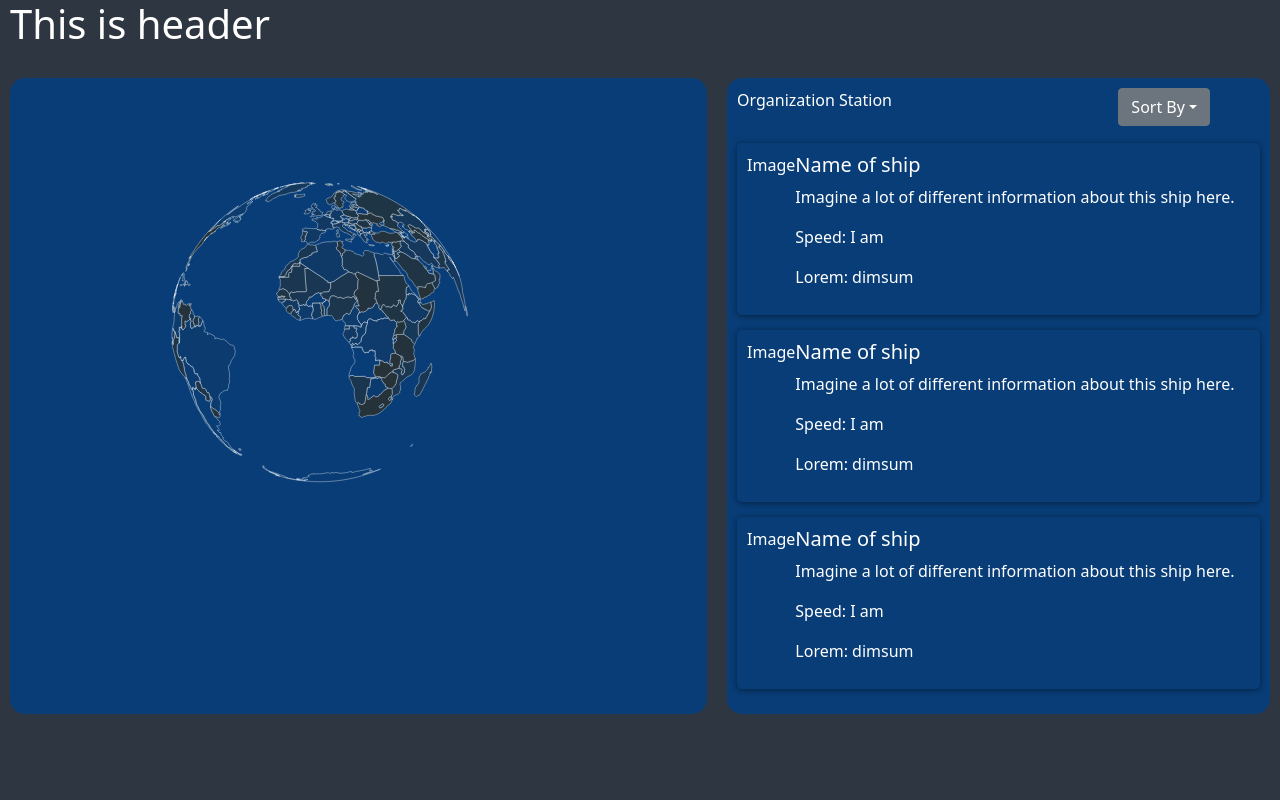
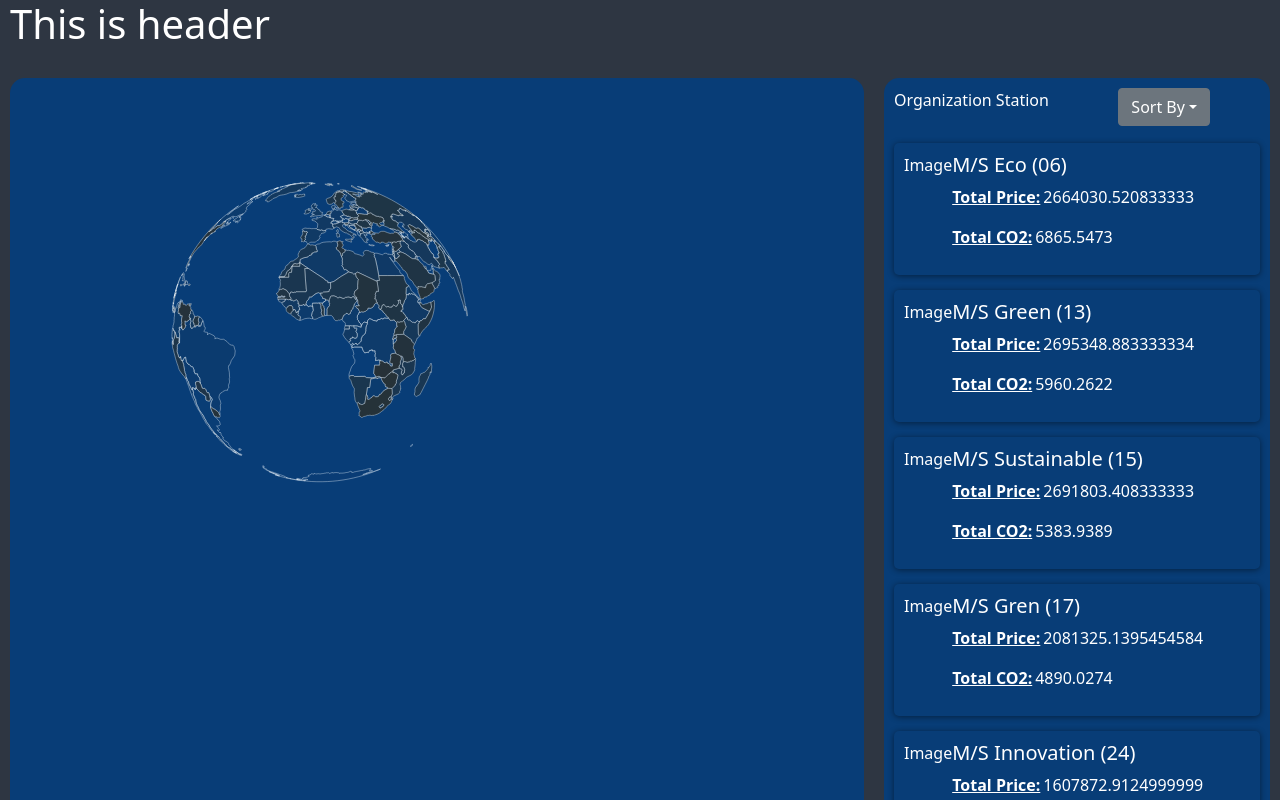
Before and after one commit to haved/Veracity7, a React (Create React App) app: page / in a window 1280 px wide. Shown: the top 800 px of the page. Built offline with nearby package versions, Linux system fonts and the light colour scheme.

Commit message:
fikse ship-info

```diff
--- a/src/App.tsx
+++ b/src/App.tsx
@@ -1,16 +1,15 @@
-import React, { useEffect, useState } from 'react';
-import logo from './logo.svg';
-import './Style/App.css';
-import * as d3 from 'd3';
-import 'bootstrap/dist/css/bootstrap.min.css';
+import React, { useEffect, useState } from "react";
+import logo from "./logo.svg";
+import "./Style/App.css";
+import * as d3 from "d3";
+import "bootstrap/dist/css/bootstrap.min.css";
 import MapContainer from "./Components/MapContainer";
 import { Card } from "react-bootstrap";
 import InfoContainer from "./Components/InfoContainer";
-import { Boat, loadBoats } from './Boat';
-import { propTypes } from 'react-bootstrap/esm/Image';
+import { Boat, loadBoats } from "./Boat";
+import { propTypes } from "react-bootstrap/esm/Image";
 
 function App(this: any) {
-
   const [boats, setBoats] = useState<Boat[]>([]);
 
   useEffect(() => {
@@ -27,16 +26,14 @@ function App(this: any) {
     <div className="App">
       <div>
         <header className="App-header">
-          <h1 style={{marginLeft: 10}}>This is header</h1>
+          <h1 style={{ marginLeft: 10 }}>This is header</h1>
         </header>
       </div>
-        <div className="ContainerContainer">
-            <MapContainer boats={boats}></MapContainer>
-            <InfoContainer></InfoContainer>
-        </div>
+      <div className="ContainerContainer">
+        <MapContainer boats={boats}></MapContainer>
+        <InfoContainer boats={boats}></InfoContainer>
+      </div>
     </div>
-
-
   );
 }
 
--- a/src/Components/InfoContainer.tsx
+++ b/src/Components/InfoContainer.tsx
@@ -1,9 +1,16 @@
-import React from 'react';
+import React from "react";
 import Options from "./Options";
-import ShipComponent from './ShipComponent';
+import ShipComponent from "./ShipComponent";
 import "../Style/App.css";
+import { Boat, loadBoats } from "../Boat";
 
-function InfoContainer () {
+function InfoContainer(props: { boats: Boat[] }) {
+  const { boats } = props;
+
+  let showBoats = boats.map((boat) => (
+    <ShipComponent boat={boat} key={boat.vesselName}></ShipComponent>
+  ));
+
   return (
     <div className="Container" id={"info"}>
       <div className="info-section">
@@ -11,15 +18,10 @@ function InfoContainer () {
           <p>Organization Station</p>
           <Options></Options>
         </div>
-                <div className="options-container">
-                    <ShipComponent></ShipComponent>
-                    <ShipComponent></ShipComponent>
-                    <ShipComponent></ShipComponent>
+        <div className="options-container">{showBoats}</div>
       </div>
     </div>
-        </div>
-            )
+  );
 }
 
-
-export default InfoContainer
+export default InfoContainer;
--- a/src/Components/ShipComponent.tsx
+++ b/src/Components/ShipComponent.tsx
@@ -5,20 +5,25 @@ import { Boat, loadBoats } from "../Boat";
 import "../Boat";
 import "../App";
 
-const ShipComponent = () => {
+const ShipComponent = (props: { boat: Boat }) => {
+  const { boat } = props;
+
   return (
     <div className="ship-container">
       <div>
         <p>Image</p>
       </div>
       <div className="ship-info">
-        <div>
-          <h5>Name of ship</h5>
+        <div className="vessel-name">
+          <h5>{boat.vesselName}</h5>
         </div>
-        <div>
-          <p>Imagine a lot of different information about this ship here.</p>
-          <p>Speed: I am</p>
-          <p>Lorem: dimsum</p>
+        <div className="information">
+          <p className="info-text">Total Price: </p>
+          {boat.price}
+        </div>
+        <div className="information">
+          <p className="info-text">Total CO2: </p>
+          {boat.ladenTrip.totalCO2 + boat.ballastTrip.totalCO2}
         </div>
       </div>
     </div>
--- a/src/Style/App.css
+++ b/src/Style/App.css
@@ -5,7 +5,6 @@
 }
 
 .map-container {
-
 }
 
 .info-container {
@@ -25,7 +24,7 @@
 }
 
 .Container {
-  background: #083D77;
+  background: #083d77;
   border-radius: 15px;
   align-items: baseline;
   margin: 10px;
@@ -58,3 +57,16 @@
 
 .options-container {
 }
+
+#co2 {
+}
+
+.info-text {
+  text-decoration-line: underline;
+  font-weight: bold;
+}
+
+.information {
+  display: flex;
+  gap: 3px;
+}
```
Lines whose indentation alone changed are shown as unchanged.
